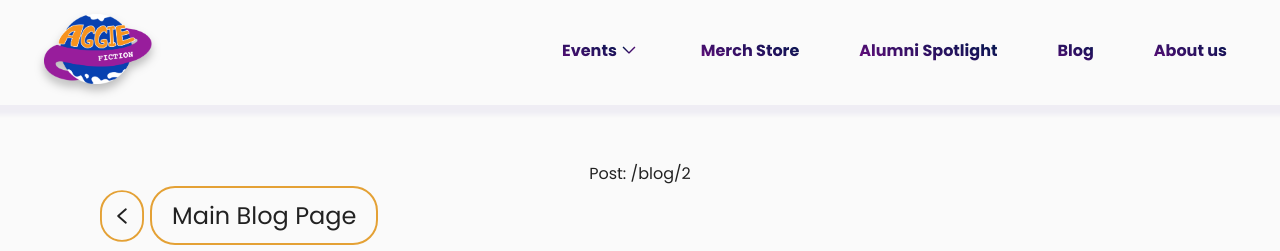
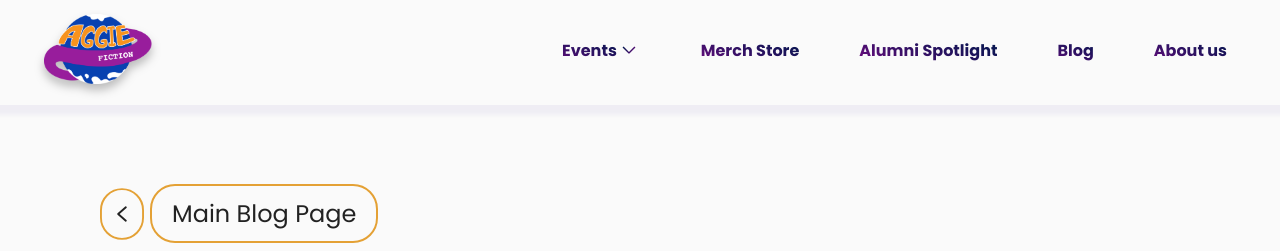
Before and after one commit to include-davis/aggie-fiction, a Next.js app: page /blog/2 in a window 1280 px wide. Shown: the top 251 px of the page. Built offline with nearby package versions, Linux system fonts and the light colour scheme.

Commit message:
Completed blog article page

```diff
--- a/app/(pages)/blog/[id]/page.jsx
+++ b/app/(pages)/blog/[id]/page.jsx
@@ -11,11 +11,12 @@ export default function Page() {
     const pathSegments = pathname.split('/')
     const currentId = parseInt(pathSegments[pathSegments.length - 1], 10)
     const nextId = currentId + 1;
+    const prevId = currentId - 1;
     const isFirstArticle = currentId === 1;
+    const lastArticleId = 5 //hardcoded for now
 
     return (
         <div className={styles.page}>
-            <div>Post: {pathname}</div>
             <div className={styles.TopButtons}>
                 <Link href="/blog" className={styles.arrowButton}>
                     <Image
@@ -32,7 +33,8 @@ export default function Page() {
                 <Image
                     src="/blog image.jpg"
                     alt="image"
-                    style={{objectFit: "cover"}}
+                    style={{ objectFit: "cover",
+                            objectPosition: "50% 90%" }}
                     fill
                 />
             </div>
@@ -47,7 +49,7 @@ export default function Page() {
             </div>
 
             <div className={styles.blogcontent}>
-                <hr className={styles.lineseparator}/>
+                <hr className={styles.lineseparator} />
                 <div className={styles.content}>
                     <p>
                         You have a six hour movie playing in your mind, an open document with approximately zero to
@@ -282,7 +284,7 @@ export default function Page() {
                         <Image
                             src="/Author_image.jpg"
                             alt="image of author"
-                            style={{objectFit: "cover"}}
+                            style={{ objectFit: "cover" }}
                             fill
                         />
                     </div>
@@ -295,9 +297,11 @@ export default function Page() {
             </div>
 
             <div className={styles.EndButtons}>
-                {!isFirstArticle && (
+                {isFirstArticle ? (
+                    <div className={styles.invisibleButton} />
+                ) : (
                     <div className={styles.previousButton}>
-                    <Link href="/blog" className={styles.arrowButton}>
+                        <Link href={`/blog/${prevId}`} className={styles.arrowButton}>
                             <Image
                                 src="/top_arrow.svg"
                                 width={44}
@@ -308,6 +312,11 @@ export default function Page() {
                         <div className={styles.button}>Previous Entry</div>
                     </div>
                 )}
+
+
+                {currentId == lastArticleId ? (
+                    <div className={styles.invisibleButton} />
+                ) : (
                 <div className={styles.nextButton}>
                     <div className={styles.button}>Next entry</div>
                     <Link href={`/blog/${nextId}`} className={styles.arrowLink}>
@@ -319,6 +328,8 @@ export default function Page() {
                         />
                     </Link>
                 </div>
+                )}
+
             </div>
 
 
--- a/app/(pages)/blog/[id]/page.module.scss
+++ b/app/(pages)/blog/[id]/page.module.scss
@@ -3,7 +3,7 @@
   flex-direction: column;
   justify-content: center;
   align-items: center;
-  padding: 56px 100px 94px 100px;
+  padding: 79px 100px 94px 100px;
 }
 .description{
   color: var(--dark-purple);
@@ -60,8 +60,6 @@
 }
 .lineseparatorbold{
   width:286px;
-  margin-top:36px;
-  margin-bottom:30px;
   border-radius: 999px;
   background-image: var(--Aggie-Space);
   height:3px;
@@ -91,7 +89,6 @@
   display: flex;
   flex-direction: column;
   justify-content: flex-start;
-  margin-top: 30px;
   width:100%;
 }
 .AboutAuthor h2{
@@ -102,6 +99,9 @@
   display: flex;
   margin-top: 27px;
   gap:72px
+}
+.AuthorContent h2 {
+  padding-top: 30px;
 }
 .author_image{
   width:372px;
```
Lines whose indentation alone changed are shown as unchanged.
